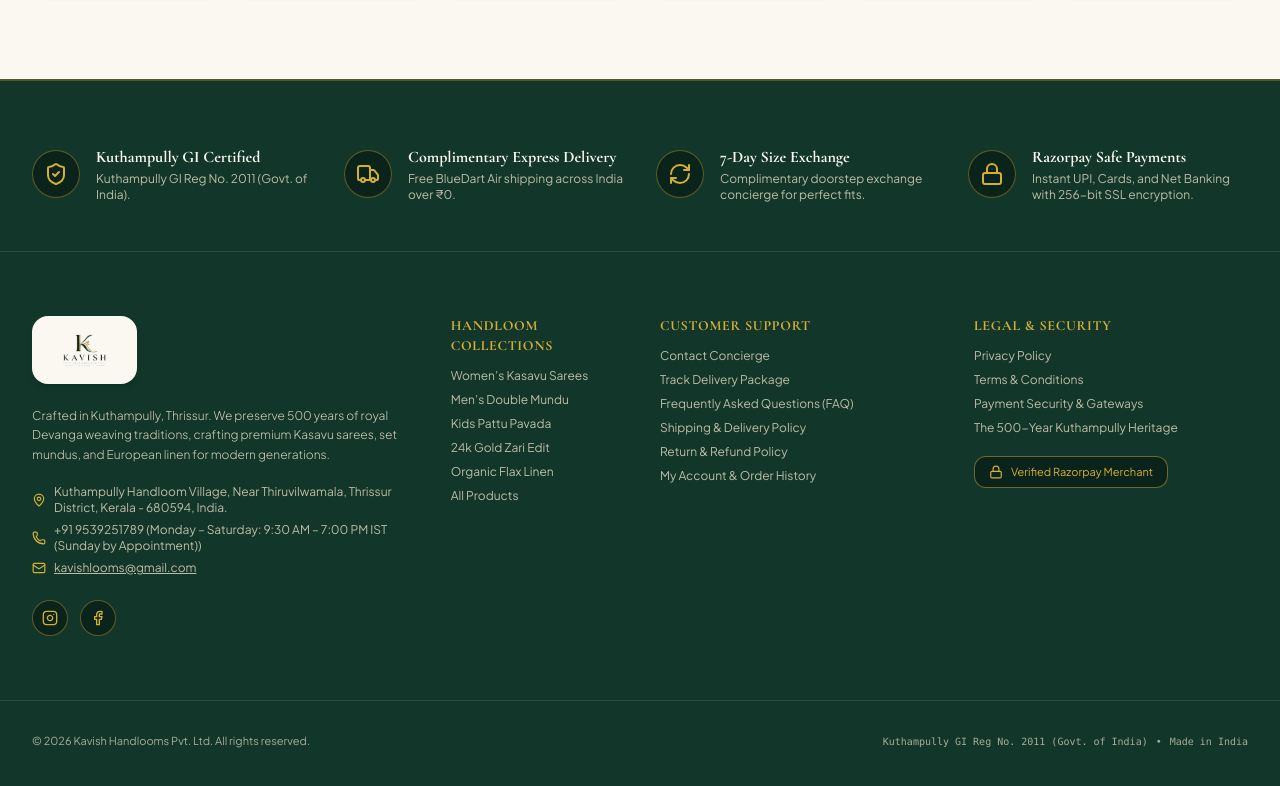
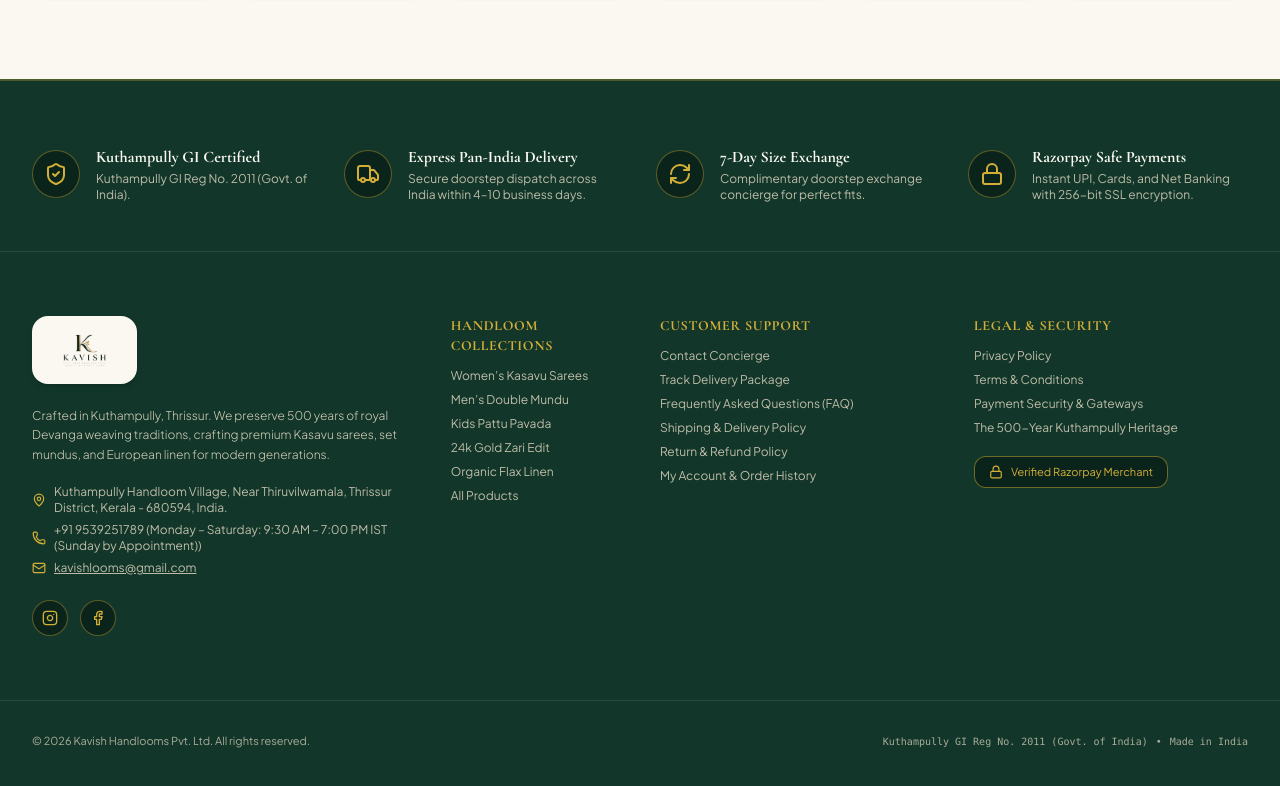
Before and after one commit to sk-sanju/kavish, a React (Vite) app: page / in a window 1280 px wide. Shown: the part 5333-6119 px from the top of the page. Built offline with nearby package versions, Linux system fonts and the light colour scheme; no server answers; the database is empty; a web font is replaced by a local one.

Commit message:
feat: implement comprehensive footer component with brand value pillars, site navigation, and contact information

```diff
--- a/src/components/layout/Footer.tsx
+++ b/src/components/layout/Footer.tsx
@@ -47,8 +47,8 @@
               <Truck className="w-6 h-6" />
             </div>
             <div>
-              <h4 className="font-serif font-bold text-base text-[#FAF8F1]">Complimentary Express Delivery</h4>
-              <p className="text-xs text-[#E8DDC7]/80 mt-0.5">Free BlueDart Air shipping across India over {formatPrice(POLICY_CONFIG.FREE_SHIPPING_THRESHOLD)}.</p>
+              <h4 className="font-serif font-bold text-base text-[#FAF8F1]">Express Pan-India Delivery</h4>
+              <p className="text-xs text-[#E8DDC7]/80 mt-0.5">Secure doorstep dispatch across India within 4–10 business days.</p>
             </div>
           </div>
 
```
